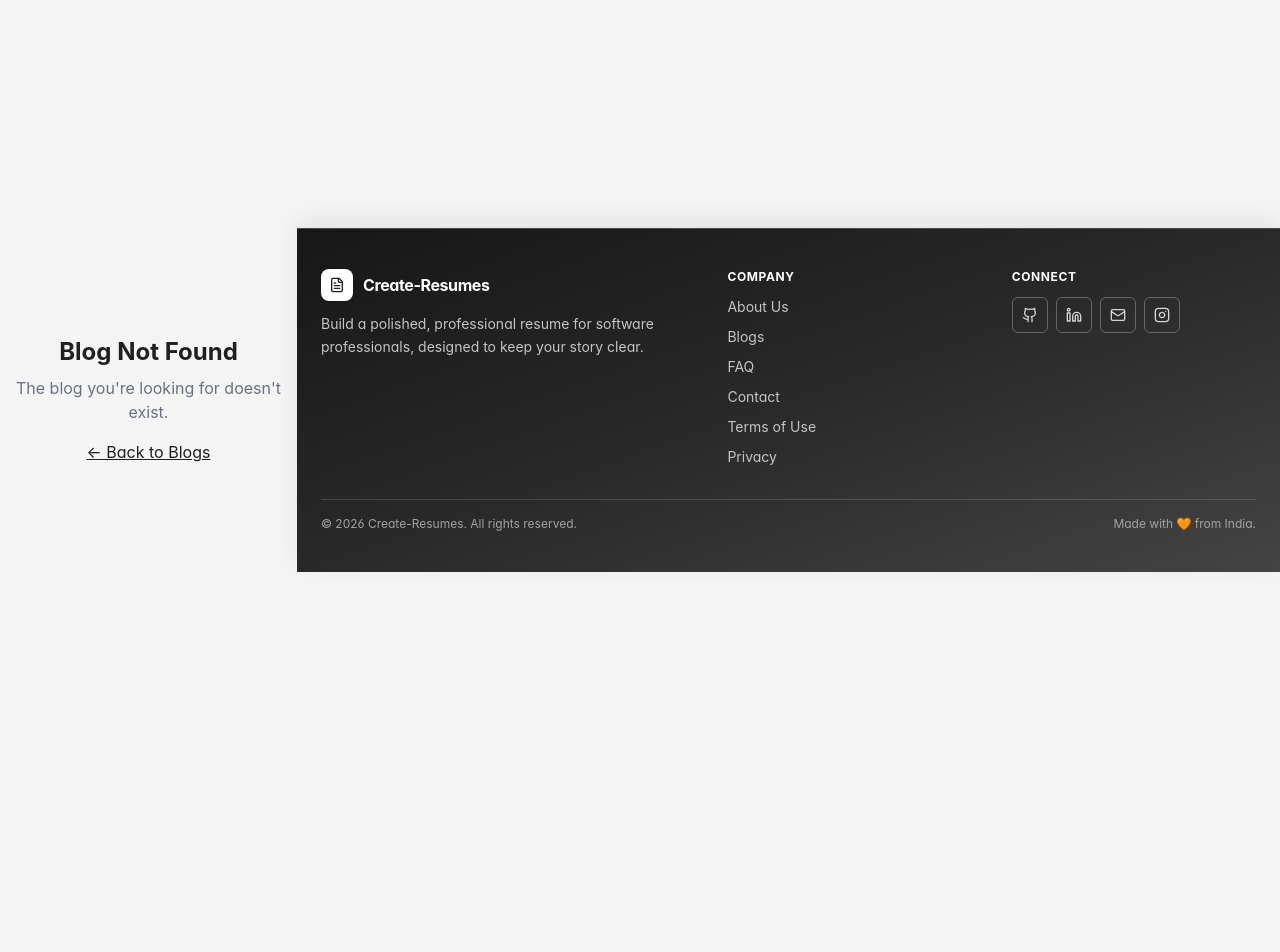
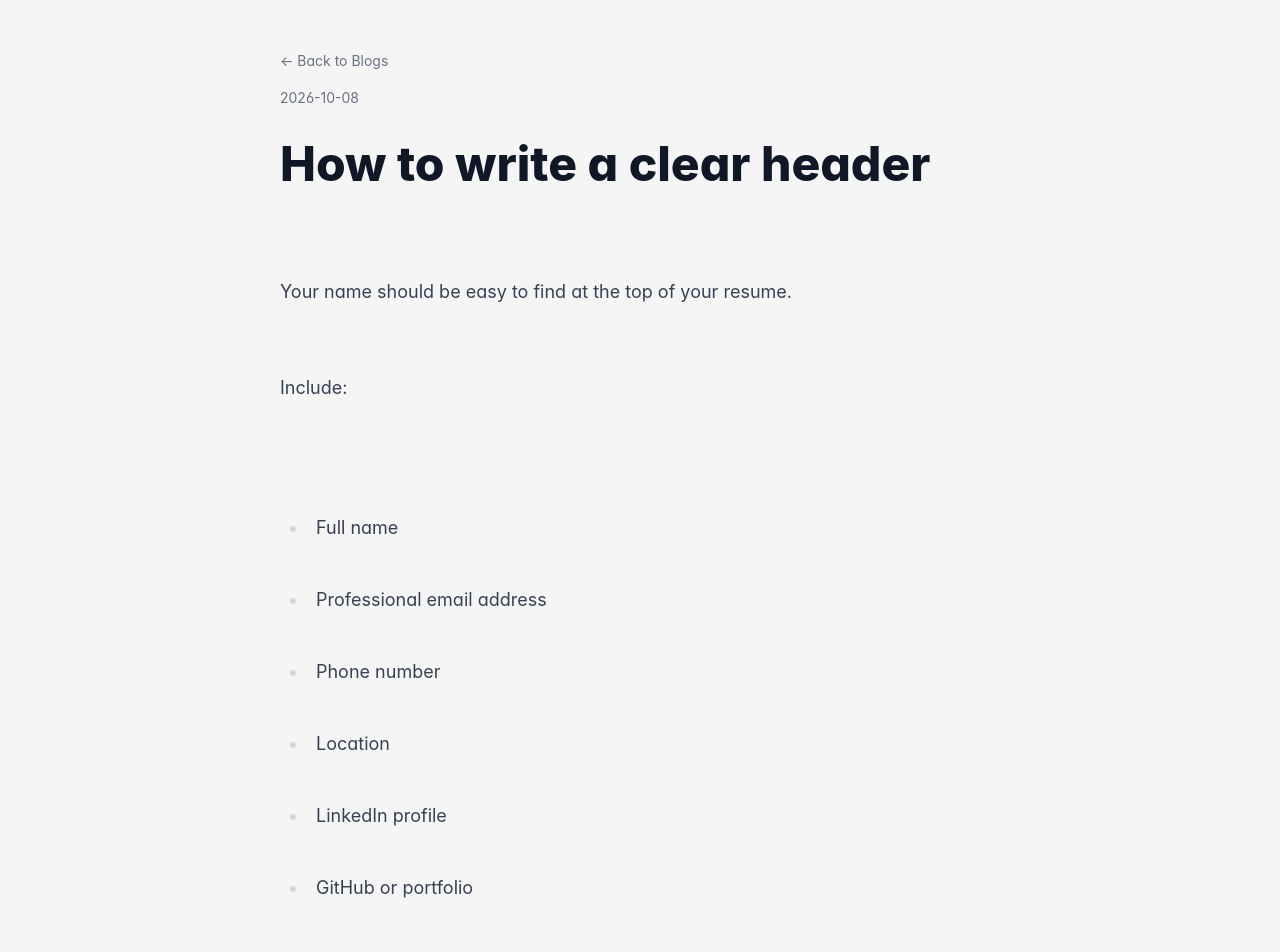
Before and after one commit to Gitanuj993/create-resume-ui, a React (Vite) app: page /blogs/How-to-write-a-clear-header in a window 1280 px wide. Shown: the top 952 px of the page. Before the commit the page ends 800 px from the top, so only its background shows below. Built offline with nearby package versions, Linux system fonts and the light colour scheme.

Commit message:
Add blog post on writing a clear resume header

```diff
--- a/src/data/blogs.ts
+++ b/src/data/blogs.ts
@@ -238,18 +238,43 @@ Your resume should reflect the position you are applying for.
     `,
     date: "2026-10-08",
   },
+
+    {
+    slug: "How-to-write-a-clear-header",
+    title: " How to write a clear resume header ",
+    description:
+      " Guide to write header of the resume.",
+    content: `
+# How to write a clear header
+Your name should be easy to find at the top of your resume.
+
+Include:
+
+- Full name
+- Professional email address
+- Phone number
+- Location
+- LinkedIn profile
+- GitHub or portfolio
+
+Avoid unnecessary personal information that does not help the recruiter evaluate your qualifications.
+
+    `,
+    date: "2026-10-08",
+  },
+
 ];
 
   /* Boiler Plate
   {
-    slug: "common-resume-mistakes",
-    title: "Common Resume Mistakes",
+    slug: " ",
+    title: " ",
     description:
-      "Learn about common mistakes that can reduce the effectiveness of a resume.",
+      " ",
     content: `
 Write your blog content here.
 
-Add your complete article content here.
     `,
     date: "2026-10-08",
-  }, */
+  },
+  */
```
